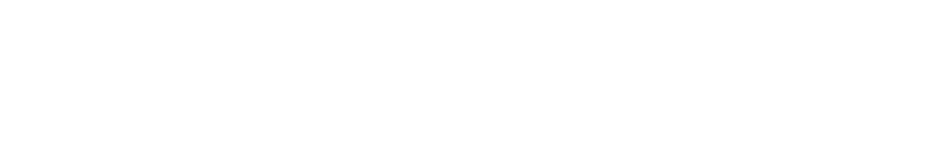
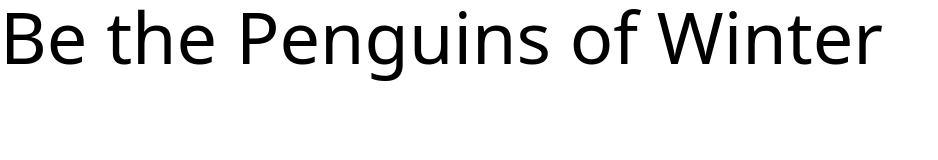
Before and after one commit to AlifAlomgir/penguin-fashion-tailwind, a plain HTML site: page index.html in a window 1280 px wide. Shown: the whole page, without its empty margins (0-938 px from the left). Drawn offline with nearby package versions, Linux system fonts and the light colour scheme.

Commit message:
new start

```diff
--- a/index.html
+++ b/index.html
@@ -4,10 +4,24 @@
     <meta charset="UTF-8">
     <meta name="viewport" content="width=device-width, initial-scale=1.0">
     <script src="https://cdn.tailwindcss.com"></script>
-    <title>Document</title>
+    <title>Penguin Fasion House</title>
 </head>
 <body>
 
+    <header>
+
+        <div class="div">
+            <div class="">
+                <h1 class="text-7xl">Be the Penguins
+                    of Winter</h1>
+
+            </div>
+            <div class="">
+
+            </div>
+        </div>
+
+    </header>
 
 
     <main>
```
